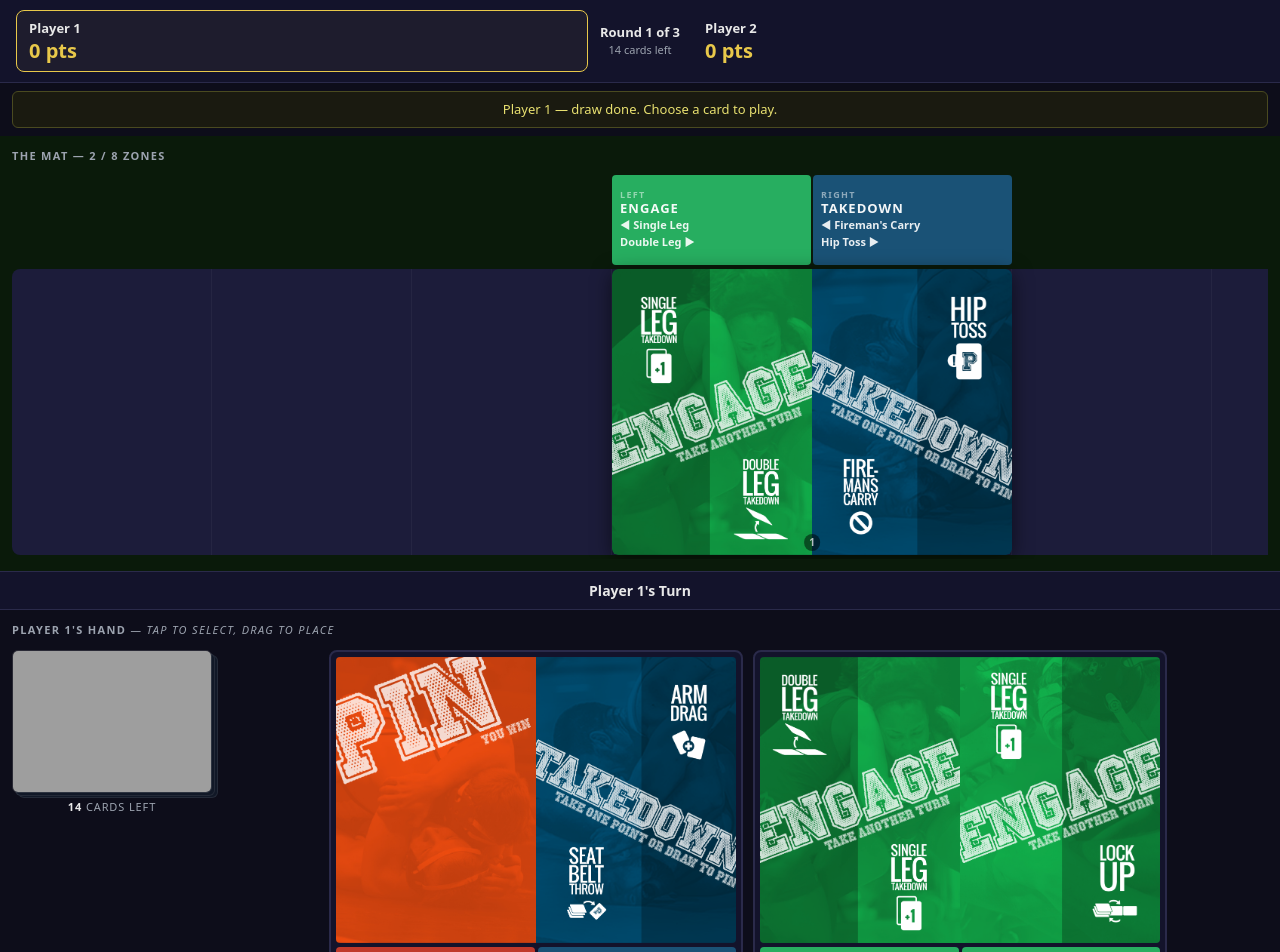
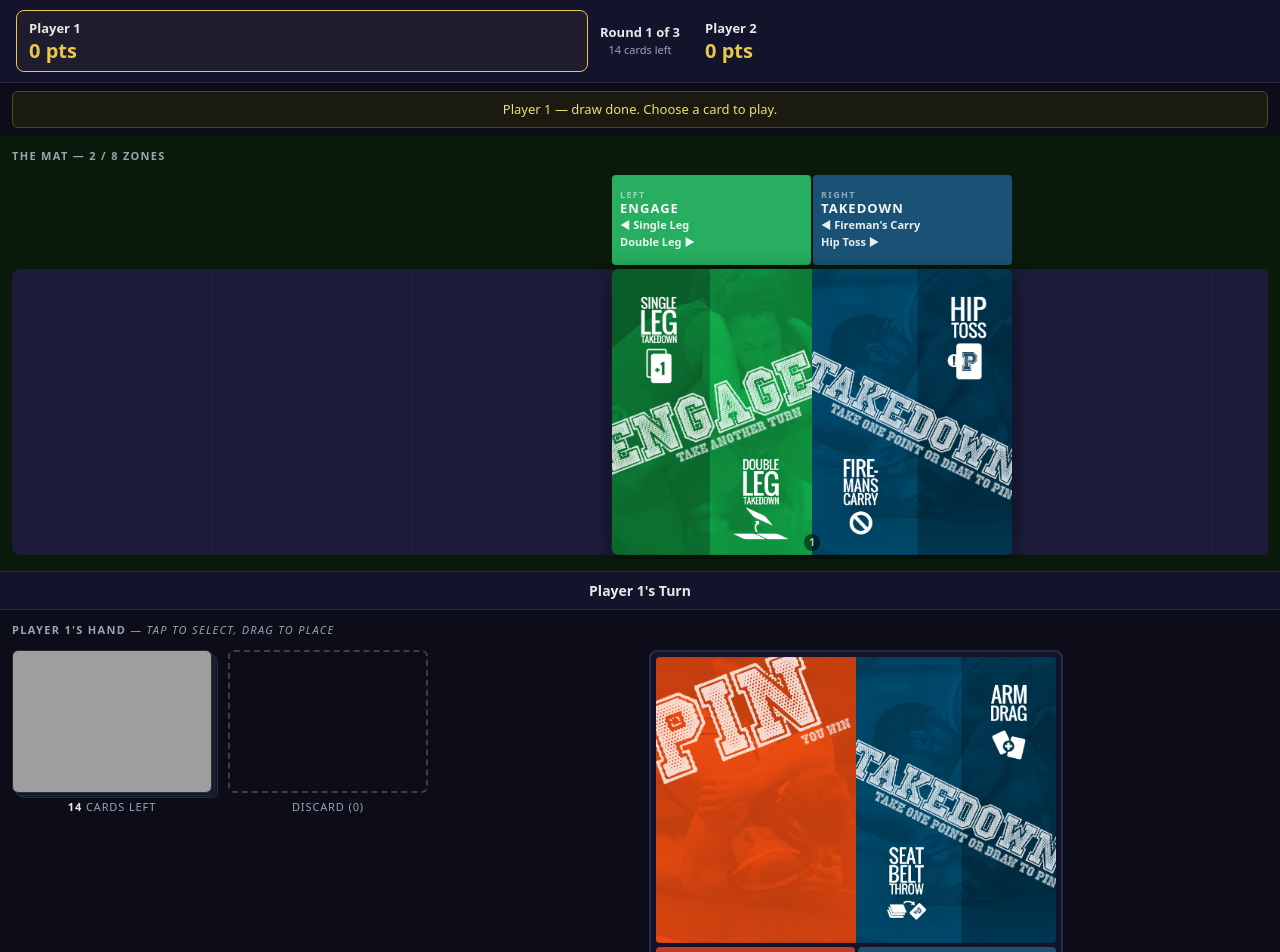
Before and after one commit to anthonypatryn/mat-headz, a React (Vite) app: page / in a window 1280 px wide. Shown: the top 952 px of the page. Built offline with nearby package versions, Linux system fonts and the light colour scheme; grey boxes are pictures that could not be loaded.

Commit message:
Add discard pile display showing top card face-up next to draw pile

```diff
--- a/src/App.jsx
+++ b/src/App.jsx
@@ -329,6 +329,40 @@ function DeckPile({ count }) {
   );
 }
 
+// ── Discard pile ─────────────────────────────────────────────────────────────
+
+function DiscardPile({ discard }) {
+  const w = 200, h = 143;
+  const topCard = discard.length > 0 ? discard[discard.length - 1] : null;
+  return (
+    <div className="deck-pile">
+      <div className="deck-pile__card" style={{ width: w, height: h }}>
+        {topCard ? (
+          <div className="deck-pile__face">
+            <img
+              src={`/Cards/${topCard.img}`}
+              alt={topCard.img}
+              style={{
+                position: 'absolute',
+                width: h, height: w,
+                top: '50%', left: '50%',
+                transform: 'translate(-50%,-50%) rotate(-90deg)',
+                objectFit: 'cover',
+                userSelect: 'none',
+              }}
+            />
+          </div>
+        ) : (
+          <div className="deck-pile__face" style={{ border: '2px dashed rgba(255,255,255,0.2)', borderRadius: 6 }} />
+        )}
+      </div>
+      <div className="deck-pile__label">
+        Discard ({discard.length})
+      </div>
+    </div>
+  );
+}
+
 // ── Hand card ─────────────────────────────────────────────────────────────────
 
 function HandCard({ card, flipped, isSelected, isDragging, isDrawn, onSelect, onMouseDown, onFlip }) {
@@ -606,7 +640,7 @@ function ActionModal({ G, resolveAction }) {
 // ── Hand area ─────────────────────────────────────────────────────────────────
 
 function HandArea({ G, selectCard, toggleFlip, takePoint, onCardMouseDown, dragCardIdx, drawnCardIdx, disabled }) {
-  const { players, currentPlayer, selectedIdx, flipped, deck } = G;
+  const { players, currentPlayer, selectedIdx, flipped, deck, discard } = G;
   const p = players[currentPlayer];
   const hasSelected = selectedIdx !== null;
 
@@ -618,6 +652,7 @@ function HandArea({ G, selectCard, toggleFlip, takePoint, onCardMouseDown, dragC
       </div>
       <div className="hand-play-zone">
         <DeckPile count={deck.length} />
+        <DiscardPile discard={discard} />
         <div className="hand-cards-col">
           <div className="hand-cards">
             {p.hand.length === 0 && <div className="hand-empty">No cards in hand</div>}
```
